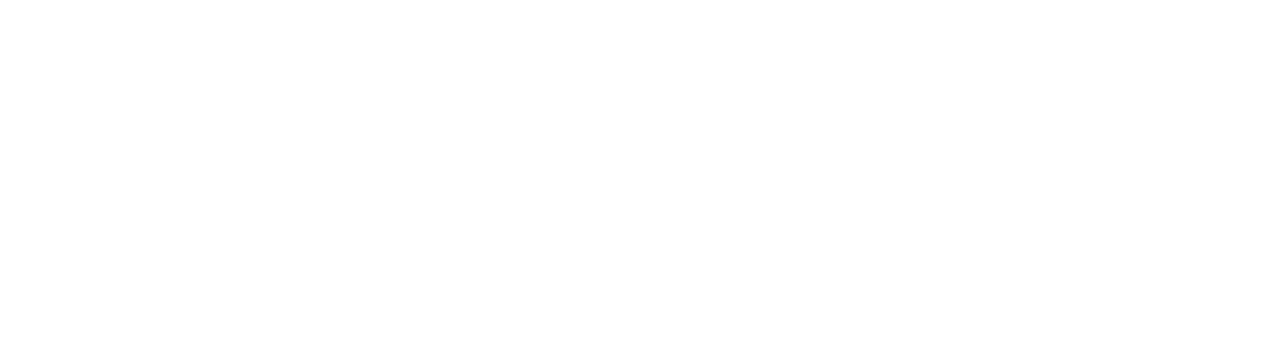
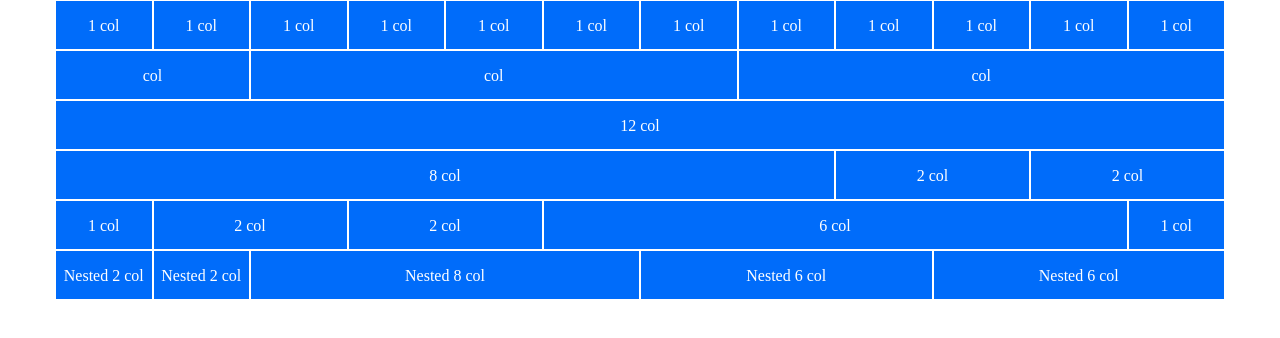
Before and after one commit to Pier98Sa/html-css-12bool, a plain HTML site: page index.html in a window 1280 px wide. Drawn offline with Linux system fonts and the light colour scheme.

Commit message:
aggiunti gli elementi della prima sezione

```diff
--- a/css/12.bool.css
+++ b/css/12.bool.css
@@ -0,0 +1,83 @@
+*{
+    margin: 0;
+    padding: 0;
+    box-sizing: border-box;
+}
+
+.container {
+    max-width: 1170px;
+    margin: 0 auto;
+}
+
+.container-fluid {
+    width: 100%;
+    max-width: 100%;
+    margin: 0 auto;
+}
+
+.row{
+    display: flex;
+    flex-wrap: wrap;
+}
+
+/*Regole per le colonne*/
+
+.col-1{
+    flex-basis: calc((100% / 12) * 1);
+    max-width: calc((100% / 12) * 1);
+}
+
+.col-2{
+    flex-basis: calc((100% / 12) * 2);
+    max-width: calc((100% / 12) * 2);
+}
+
+.col-3{
+    flex-basis: calc((100% / 12) * 3);
+    max-width: calc((100% / 12) * 3);
+}
+
+.col-4{
+    flex-basis: calc((100% / 12) * 4);
+    max-width: calc((100% / 12) * 4);
+}
+
+.col-5{
+    flex-basis: calc((100% / 12) * 5);
+    max-width: calc((100% / 12) * 5);
+}
+
+.col-6{
+    flex-basis: calc((100% / 12) * 6);
+    max-width: calc((100% / 12) * 6);
+}
+
+.col-7{
+    flex-basis: calc((100% / 12) * 7);
+    max-width: calc((100% / 12) * 7);
+}
+
+.col-8{
+    flex-basis: calc((100% / 12) * 8);
+    max-width: calc((100% / 12) * 8);
+}
+
+.col-9{
+    flex-basis: calc((100% / 12) * 9);
+    max-width: calc((100% / 12) * 9);
+}
+
+.col-10{
+    flex-basis: calc((100% / 12) * 10);
+    max-width: calc((100% / 12) * 10);
+}
+
+.col-11{
+    flex-basis: calc((100% / 12) * 11);
+    max-width: calc((100% / 12) * 11);
+}
+
+.col-12{
+    flex-basis: calc((100% / 12) * 12);
+    max-width: calc((100% / 12) * 12);
+}
--- a/css/style.css
+++ b/css/style.css
@@ -0,0 +1,8 @@
+.box{
+    height: 50px;
+    line-height: 50px;
+    text-align: center;
+    background-color: #006cfa;
+    color: #fff;
+    border: solid 1px #fff;
+}
--- a/index.html
+++ b/index.html
@@ -10,5 +10,212 @@
 </head>
 <body>
 
+    <section class="container">
+        <!--linea divisa in 12 parti-->
+        <div class="row">
+            <div class="col-1">
+                <div class="box">
+                    1 col
+                </div>
+            </div>
+
+            <div class="col-1">
+                <div class="box">
+                    1 col
+                </div>
+            </div>
+
+            <div class="col-1">
+                <div class="box">
+                    1 col
+                </div>
+            </div>
+
+            <div class="col-1">
+                <div class="box">
+                    1 col
+                </div>
+            </div>
+
+            <div class="col-1">
+                <div class="box">
+                    1 col
+                </div>
+            </div>
+
+            <div class="col-1">
+                <div class="box">
+                    1 col
+                </div>
+            </div>
+
+            <div class="col-1">
+                <div class="box">
+                    1 col
+                </div>
+            </div>
+
+            <div class="col-1">
+                <div class="box">
+                    1 col
+                </div>
+            </div>
+
+            <div class="col-1">
+                <div class="box">
+                    1 col
+                </div>
+            </div>
+
+            <div class="col-1">
+                <div class="box">
+                    1 col
+                </div>
+            </div>
+
+            <div class="col-1">
+                <div class="box">
+                    1 col
+                </div>
+            </div>
+
+            <div class="col-1">
+                <div class="box">
+                    1 col
+                </div>
+            </div>
+        </div>
+
+        <!--linea divisa in 3 parti la prima di 2/12 e le altre due da 5/12-->
+        <div class="row">
+            <div class="col-2">
+                <div class="box">
+                    col
+                </div>
+
+            </div>
+
+            <div class="col-5">
+                <div class="box">
+                    col
+                </div>
+
+            </div>
+
+            <div class="col-5">
+                <div class="box">
+                    col
+                </div>
+
+            </div>
+        </div>
+
+        <!--linea intera-->
+        <div class="row">
+            <div class="col-12">
+                <div class="box">
+                    12 col
+                </div>
+            </div>
+        </div>
+
+        <!--linea divisa in 3 parti la prima di 8/12 e le altre due da 2/12-->
+        <div class="row">
+
+            <div class="col-8">
+                <div class="box">
+                    8 col
+                </div>
+            </div>
+
+            <div class="col-2">
+                <div class="box">
+                    2 col
+                </div>
+            </div>
+
+            <div class="col-2">
+                <div class="box">
+                    2 col
+                </div>
+            </div>
+        </div>
+
+        <!--linea divisa in 5 parti la prima di 1/12, la secomda e la terza di 2/12, la quarta da 6/12 e l'ultima di 1/12-->
+        <div class="row">
+
+            <div class="col-1">
+                <div class="box">
+                    1 col
+                </div>
+            </div>
+
+            <div class="col-2">
+                <div class="box">
+                    2 col
+                </div>
+            </div>
+
+            <div class="col-2">
+                <div class="box">
+                    2 col
+                </div>
+            </div>
+
+            <div class="col-6">
+                <div class="box">
+                    6 col
+                </div>
+            </div>
+
+            <div class="col-1">
+                <div class="box">
+                    1 col
+                </div>
+            </div>
+        </div>
+
+        <!--linea divisa in due parti che a loro volta sono suddivisi in altre parti-->
+        <div class="row">
+            <div class="col-6">
+                <div class="row">
+                    <div class="col-2">
+                        <div class="box ">
+                            Nested 2 col
+                        </div>
+                    </div>
+
+                    <div class="col-2">
+                        <div class="box">
+                            Nested 2 col
+                        </div>
+                    </div>
+
+                    <div class="col-8">
+                        <div class="box ">
+                            Nested 8 col
+                        </div>
+                    </div>
+                </div>
+            </div>
+
+            <div class="col-6">
+                <div class="row">
+                    <div class="col-6">
+                        <div class="box">
+                            Nested 6 col
+                        </div>
+                    </div>
+
+                    <div class="col-6">
+                        <div class="box">
+                            Nested 6 col
+                        </div>
+                    </div>
+                </div>
+            </div>
+
+        </div>
+    </section>
 </body>
 </html>
```
